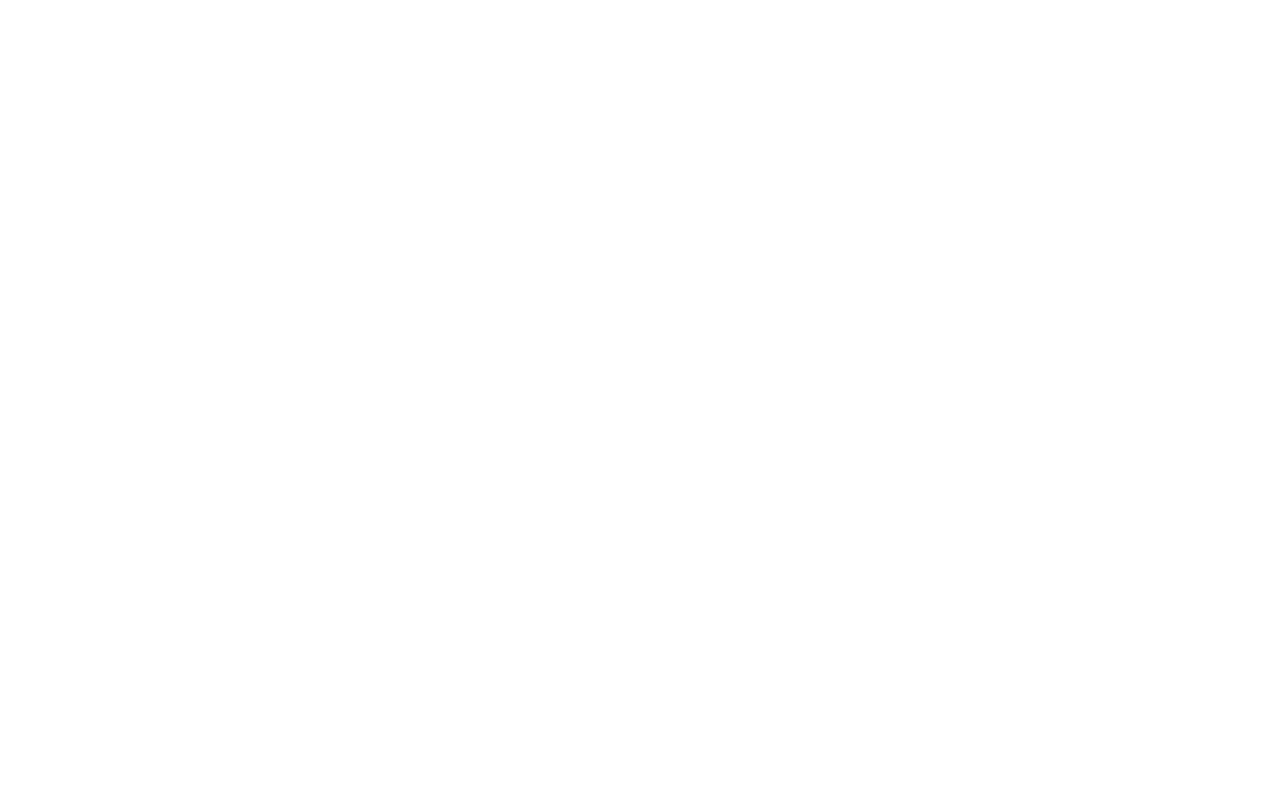
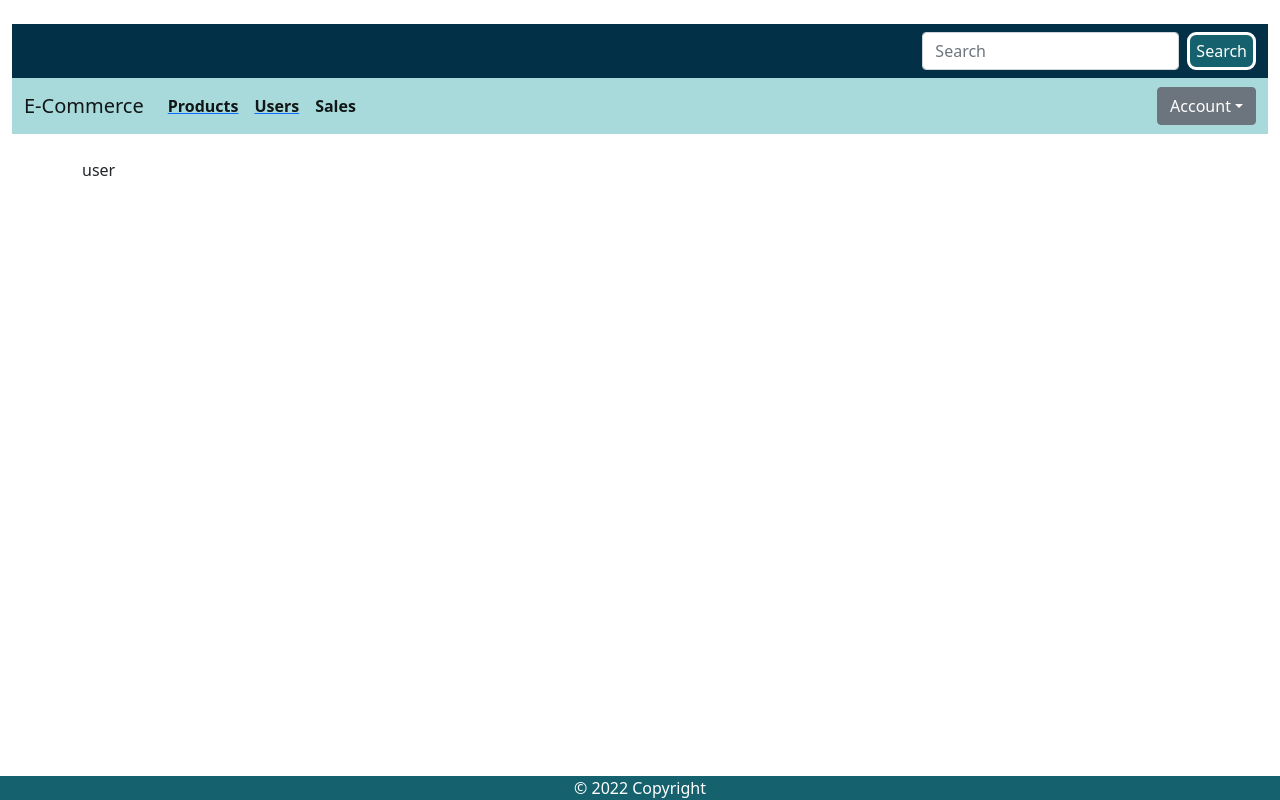
Before and after one commit to amacazzaga/Ecommerce, a React (Create React App) app in the folder frontend/: page /myaccount/users in a window 1280 px wide. Before the commit this address had no page. Built offline with nearby package versions, Linux system fonts and the light colour scheme.

Commit message:
EditUser route created with Layout

```diff
--- a/frontend/src/AppRoutes.js
+++ b/frontend/src/AppRoutes.js
@@ -1,6 +1,7 @@
 import { BrowserRouter, Routes, Route } from "react-router-dom";
 import AdminBoard from "./views/AdminBoard";
 import EditProduct from "./views/EditProduct";
+import EditUser from "./views/EditUser";
 import HomeLoggedIn from "./views/HomeLoggedIn";
 import HomeLoggedOut from "./views/HomeLoggedOut";
 import LoginForm from "./views/LoginForm";
@@ -27,6 +28,10 @@
           path={`/myaccount/editproduct/:id`}
           element={<EditProduct />}
         />
+          <Route
+          path={`/myaccount/users`}
+          element={<EditUser/>}
+        />
       </Routes>
     </BrowserRouter>
   );
--- a/frontend/src/components/NavbarLoggedAdm.js
+++ b/frontend/src/components/NavbarLoggedAdm.js
@@ -47,11 +47,13 @@
                 </a>
               </li>
               </Link>
+              <Link to={`users`}>
               <li class="nav-item">
                 <a class="nav-link active" aria-current="page" href="/">
                   Users
                 </a>
               </li>
+              </Link>
               <li class="nav-item">
                 <a class="nav-link active" aria-current="page" href="/">
                   Sales
--- /dev/null
+++ b/frontend/src/views/EditUser.js
@@ -0,0 +1,10 @@
+import React from 'react'
+import LayoutLoggedAdm from '../components/LayoutLoggedAdm'
+
+const EditUser = () => {
+  return (
+    <LayoutLoggedAdm>user</LayoutLoggedAdm>
+  )
+}
+
+export default EditUser
```
